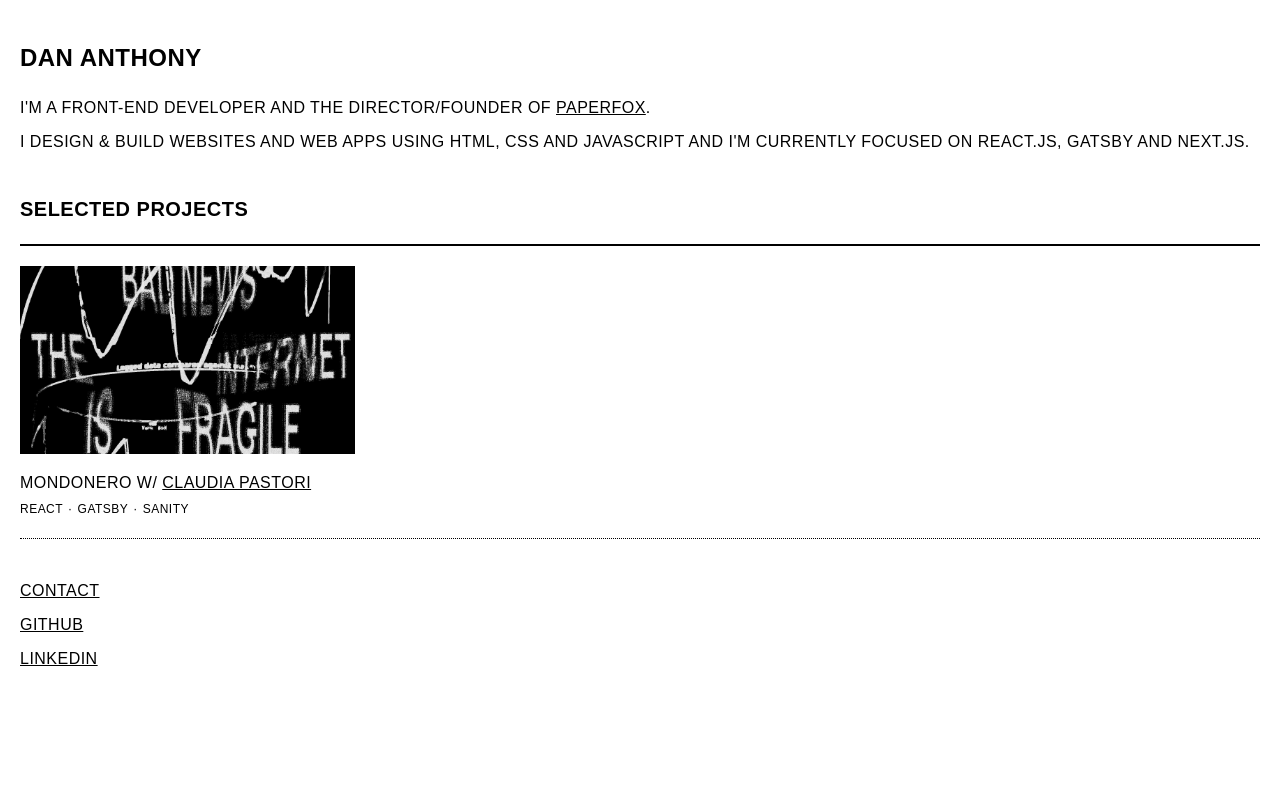
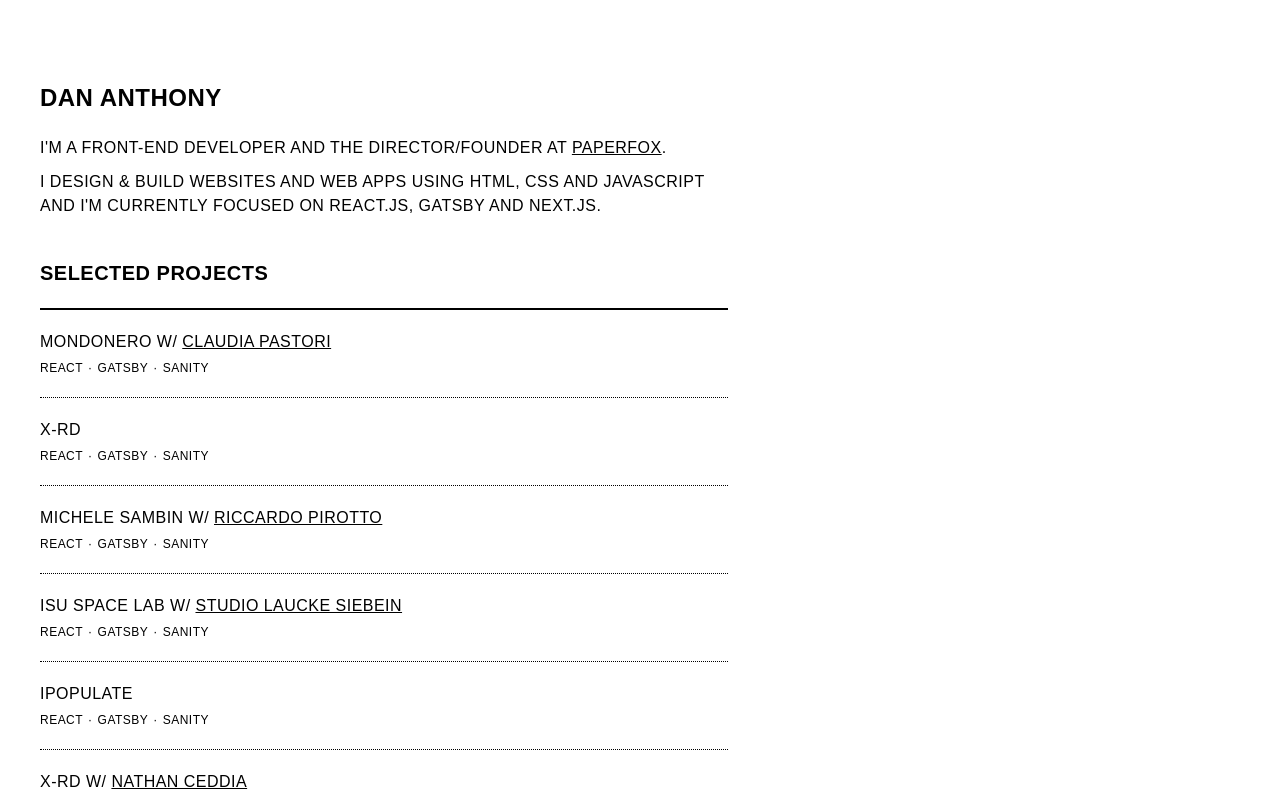
Before and after one commit to dananthony/portfolio, a Next.js app: page / in a window 1280 px wide. Shown: the top 800 px of the page. Built offline with nearby package versions, Linux system fonts and the light colour scheme.

Commit message:
add content

```diff
--- /dev/null
+++ b/content/projects.json
@@ -0,0 +1,36 @@
+[
+    {
+        "title": "Mondonero",
+        "designer": {
+            "name": "Claudia Pastori",
+            "url": "https://www.behance.net/pastoriclaudia"
+        }
+    },
+    {
+        "title": "x-RD"
+    },
+    {
+        "title": "Michele Sambin",
+        "designer": {
+            "name": "Riccardo Pirotto",
+            "url": "http://www.riccardopirotto.com/"
+        }
+    },
+    {
+        "title": "ISU Space Lab",
+        "designer": {
+            "name": "Studio Laucke Siebein",
+            "url": "http://www.riccardopirotto.com/"
+        }
+    },
+    {
+        "title": "iPopulate"
+    },
+    {
+        "title": "x-RD",
+        "designer": {
+            "name": "Nathan Ceddia",
+            "url": "http://www.riccardopirotto.com/"
+        }
+    }
+]
--- a/pages/index.js
+++ b/pages/index.js
@@ -1,22 +1,33 @@
 import Head from 'next/head'
 import Image from 'next/image'
 import styles from '../styles/Home.module.scss'
+import content from '../content/projects.json'
 
 
 const Project = ({ title, designer }) => (
   <div className={styles.card}>
-    <Image
-      src="/images/mondonero.jpeg"
+    {/* <Image
+      src={`/images/mondonero.jpeg`}
       height={188}
       width={335}
-      alt="Mondonero"
-    />
-    <h3 className={styles.title}>{title} w/ <a href="https:google.com" target="_blank" rel="noopener noreferrer">{designer}</a></h3>
-    <p className={styles.meta}><span>React</span><span>Gatsby</span><span>Sanity</span></p>
+      alt={title}
+    /> */}
+    <h3 className={styles.title}>{title} {designer && (
+      <>
+        w/ {''}
+        <a href={designer.url} target="_blank" rel="noopener noreferrer">{designer.name}</a>
+      </>
+    )}</h3>
+    <p className={styles.meta}>
+      <span>React</span>
+      <span>Gatsby</span>
+      <span>Sanity</span>
+    </p>
   </div>
 )
 
 export default function Home() {
+  console.log(content);
   return (
     <div className={styles.container}>
       <Head>
@@ -31,7 +42,7 @@
         </h1>
 
         <p className={styles.description}>
-          <span>I&apos;m a Front-End developer and the Director/Founder of <a href="https://paperfox.com.au"
+          <span>I&apos;m a Front-End developer and the Director/Founder at <a href="https://paperfox.com.au"
           target="_blank"
           rel="noopener noreferrer">Paperfox</a>.</span>
           <span>I design & build websites and web apps using HTML, CSS and JavaScript and I&apos;m currently focused on React.js, Gatsby and Next.js.</span>
@@ -40,7 +51,9 @@
         <div className={styles.grid}>
           <h2 className={styles.title}>Selected Projects</h2>
           <hr />
-          <Project title="Mondonero" designer="Claudia Pastori" />
+          {content.map((project, index) => (
+            <Project key={index} title={project.title} designer={project.designer} />
+          ))}
         </div>
       </main>
 
--- a/styles/Home.module.scss
+++ b/styles/Home.module.scss
@@ -1,6 +1,11 @@
 .container {
   min-height: 100vh;
   padding: 4rem 2rem;
+  max-width: 768px;
+
+  @media (min-width: 1200px) {
+    padding: 8rem 4rem;
+  }
 }
 
 .title {
@@ -26,6 +31,8 @@
   }
   .card {
     border-bottom: 1px dotted #000;
+    margin-bottom: 2rem;
+
     img {
       margin-bottom: 1rem !important;
     }
--- a/styles/globals.css
+++ b/styles/globals.css
@@ -6,14 +6,12 @@
     Oxygen, Ubuntu, Cantarell, Fira Sans, Droid Sans, Helvetica Neue, sans-serif;
   font-size: 10px;
   text-transform: uppercase;
-  background: yellow;
 }
 
 body {
   font-size: 1.6rem;
   line-height: 1.5;
   letter-spacing: 0.03em;
-  background: #fff;
 }
 
 a {
```
Also changed, not shown: 1 other file (tests, documents, lock files or other folders).
